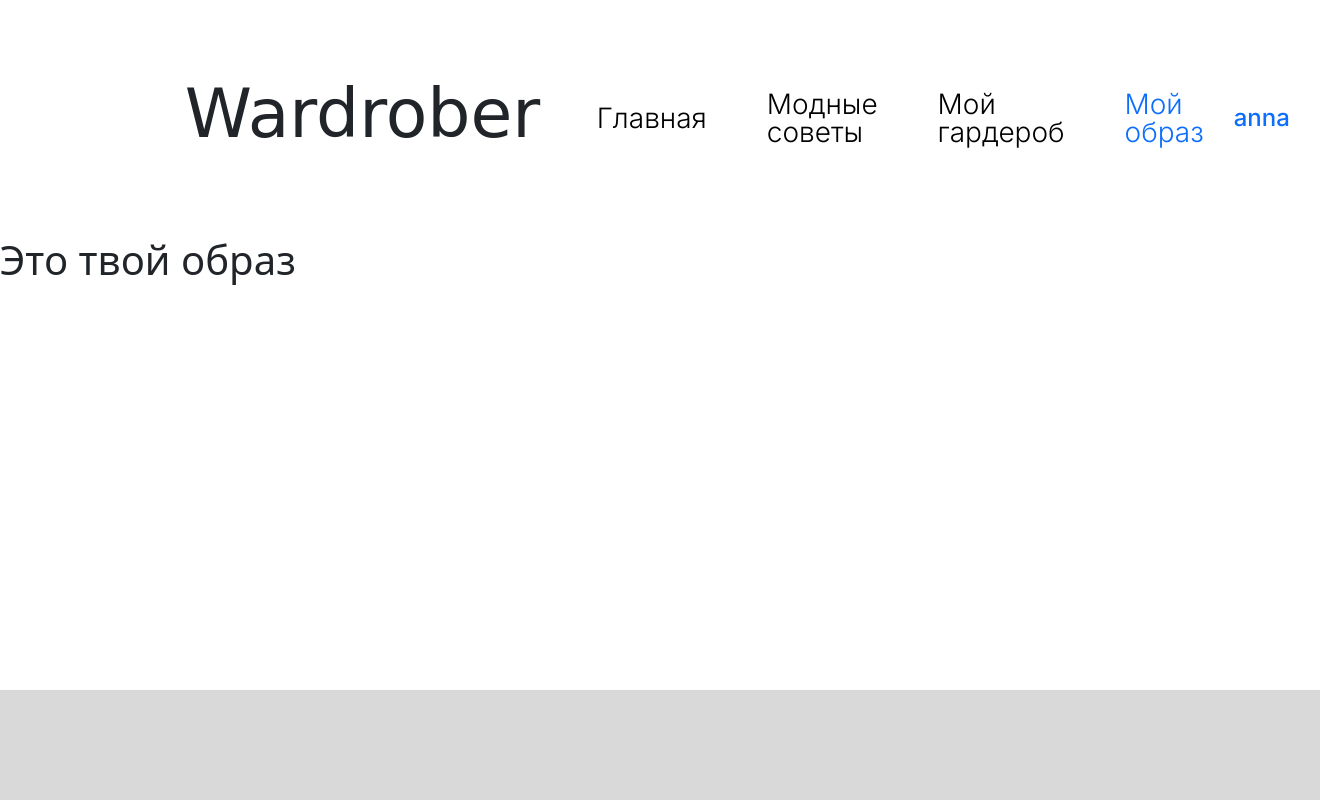
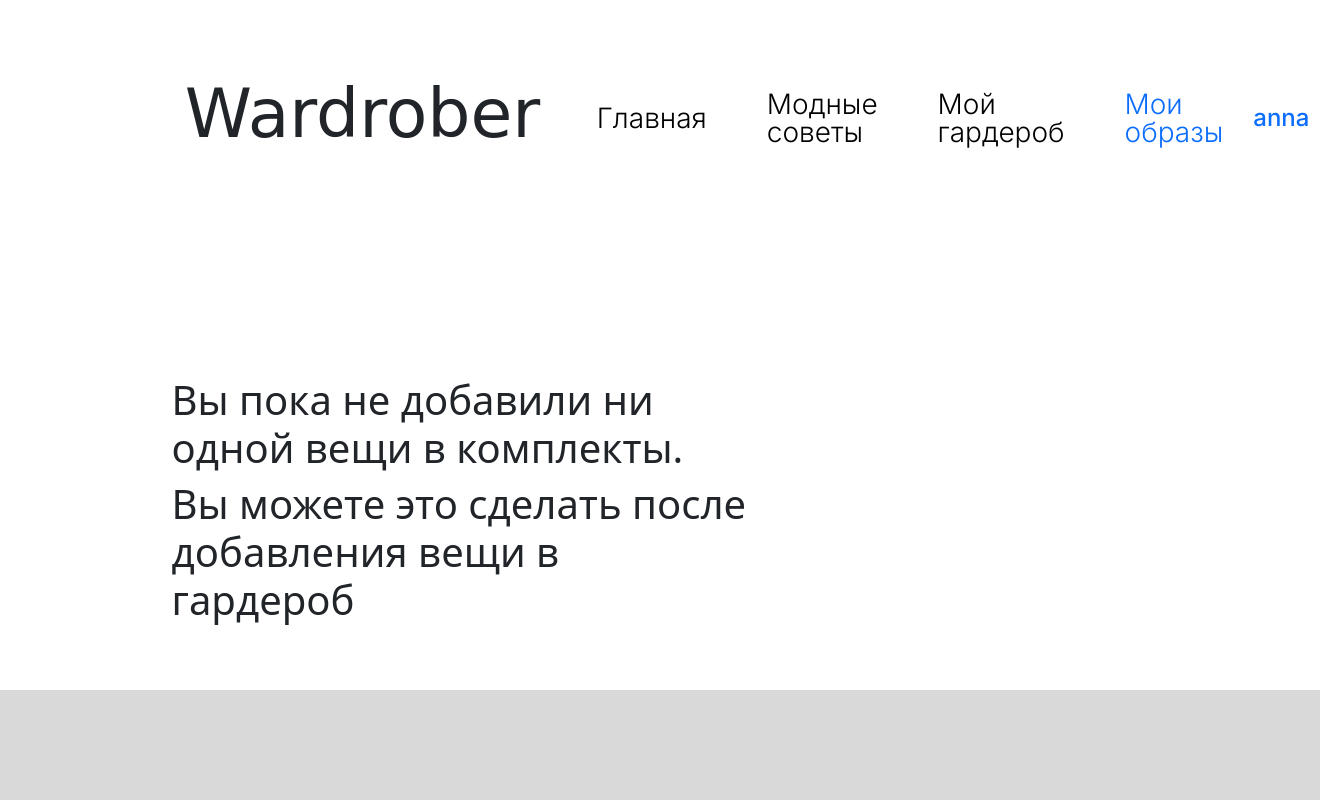
Before and after one commit to annakonda-com/Wardrober, a Flask app: page /look in a window 1320 px wide. Run offline with Flask 3, Linux system fonts and the light colour scheme; a user stored in the database is signed in; data comes from the database, SQL or seed files in the repository; both versions use the stored data as it was after the commit; some web fonts are replaced.

Commit message:
Looks page without functionality

```diff
--- a/server.py
+++ b/server.py
@@ -100,7 +100,7 @@ def advices():
 def advice(id):
     db_sess = db_session.create_session()
     new = db_sess.query(News).filter(News.id == id).first().to_dict()
-    return render_template('advice.html', page_title=new['title'][:10] + '...', new=new)
+    return render_template('advice.html', page_title=new['title'][:10] + '...', new=new, path=request.path)
 
 
 @app.route('/wardrobe', methods=['GET', 'POST'])
@@ -176,7 +176,39 @@ def item(captegory, subcategory, item_id):
 
 @app.route('/look')
 def look():
-    return render_template('look.html', path=request.path)
+    db_sess = db_session.create_session()
+    query = text(
+        "SELECT id, name FROM complects WHERE user_id = :user_id")
+    complects = db_sess.execute(query, {'user_id': current_user.get_id()}).fetchall()
+    return render_template('look.html', path=request.path, complects=complects)
+
+
+@app.route('/look/<int:comp_id>')
+def look_items(comp_id):
+    db_sess = db_session.create_session()
+    query = text(
+        "SELECT id, name FROM complects WHERE user_id = :user_id")
+    complects = db_sess.execute(query, {'user_id': current_user.get_id()}).fetchall()
+    query = text(
+        "SELECT wardrobeitems.id, wardrobeitems.name, "
+        "wardrobeitems.img_url FROM complect_items "
+        "JOIN wardrobeitems ON wardrobeitems.id = complect_items.wardrobe_item_id "
+        "WHERE complect_items.complect_id = :comp_id")
+    items = db_sess.execute(query, {'comp_id': comp_id}).fetchall()
+    return render_template('look.html', path=request.path, items=items, complects=complects)
+
+@app.route('/look/card_of_thing/<int:item_id>')
+def look_item(item_id):
+    db_sess = db_session.create_session()
+    query = text(
+        "SELECT wardrobeitems.name, colors.name, categories.name, subcategories.name, wardrobeitems.img_url, wardrobeitems.season "
+        "FROM wardrobeitems JOIN colors ON colors.id = wardrobeitems.color_id "
+        "JOIN categories ON categories.id = wardrobeitems.category_id "
+        "JOIN subcategories ON subcategories.id = wardrobeitems.subcategory_id "
+        "WHERE wardrobeitems.id = :item_id")
+    itemm = db_sess.execute(query, {'item_id': item_id}).fetchone()
+    return render_template('card_of_thing_look.html', item=itemm, path=request.path)
+
 
 
 @app.route('/add_wardrobe_item', methods=['GET', 'POST'])
@@ -223,8 +255,8 @@ def add_wardrobe_item():
 def add_item_in_look():
     item_id = request.args.get('id')
     db_sess = db_session.create_session()
-    query = text("SELECT name FROM complects")
-    looks = [el[0] for el in list(db_sess.execute(query).fetchall())]
+    query = text("SELECT name FROM complects WHERE user_id = :user_id")
+    looks = [el[0] for el in list(db_sess.execute(query, {'user_id': current_user.get_id()}).fetchall())]
     look_choices = [('', '...'), ('newlook', 'Новый образ')]
     if not looks:
         new_look = Complect(
--- a/static/css/style.css
+++ b/static/css/style.css
@@ -257,6 +257,9 @@ nav {
 .btn_subcategories_wrd:hover {
     background-color: #ACCDFE;
 }
+.look{
+    width: 10vw;
+}
 
 .subcategories-scroll_wrd {
     display: flex;
--- a/templates/base.html
+++ b/templates/base.html
@@ -25,7 +25,7 @@
         <a href="/" class="nav-item" style="color:#000000;">Главная</a>
         {% endif %}
 
-        {% if path == '/advices' %}
+        {% if 'advice' in path %}
         <a href="/advices" class="nav-item" style="color:#0D6EFD;">Модные советы</a>
         {% else %}
         <a href="/advices" class="nav-item" style="color:#000000;">Модные советы</a>
@@ -37,10 +37,10 @@
         <a href="/wardrobe" class="nav-item" style="color:#000000;">Мой гардероб</a>
         {% endif %}
 
-        {% if path == '/look' %}
-        <a href="/look" class="nav-item" style="color:#0D6EFD;">Мой образ</a>
+        {% if 'look' in path %}
+        <a href="/look" class="nav-item" style="color:#0D6EFD;">Мои образы</a>
         {% else %}
-        <a href="/look" class="nav-item" style="color:#000000;">Мой образ</a>
+        <a href="/look" class="nav-item" style="color:#000000;">Мои образы</a>
         {% endif %}
         {% if current_user.is_authenticated %}
         <a id="user-name" href="/logout">{{ current_user.name }}</a>
--- a/templates/look.html
+++ b/templates/look.html
@@ -1,7 +1,53 @@
 {% extends "base.html" %}
 {% block content %}
 {% if current_user.is_authenticated %}
-<h1>Это твой образ</h1>
+<div class="my_container-wardrobe">
+    <div class="button-container_wrd">
+        {% for complect in complects %}
+        <a href="/look/{{complect[0]}}" class="btn_categories_wrd">{{complect[1]}}</a>
+        {% endfor %}
+    </div>
+
+    <div class="button-container_wrd">
+        <div style="margin-top: 30px;">
+            <div style="margin-bottom: 30px;">
+                <div class="cards-grid_wrd">
+                    {% for item in items %}
+                    <div class="card_wrd">
+                        <div class="card-title_wrd">{{item[1]}}</div>
+                        <a href="/look/card_of_thing/{{item[0]}}" class="card-link_wrd">Перейти к вещи</a>
+                        <br>
+                        <img id="item-img" src="/static/users_images/{{item[2]}}"/>
+                    </div>
+                    {% endfor %}
+                </div>
+            </div>
+        </div>
+    </div>
+    {% if complects != [] %}
+    {% if path != '/look'%}
+    <div class="button-container_wrd">
+        <div style="margin-top: 10px;">
+            <a href="#" class="btn_subcategories_wrd look">Очистить комплект</a>
+        </div>
+    </div>
+    <div class="button-container_wrd">
+        <div style="margin-top: 10px;">
+            <a href="#" class="btn_subcategories_wrd look">Удалить комплект</a>
+        </div>
+    </div>
+    {% else %}
+    <div class="my_container">
+        <h1>Выберите комплект, чтобы просмотреть вещи, которые к нему относятся</h1>
+    </div>
+    {% endif %}
+    {% else %}
+    <div class="my_container">
+        <h1>Вы пока не добавили ни одной вещи в комплекты.</h1>
+        <h1>Вы можете это сделать после добавления вещи в гардероб</h1>
+    </div>
+    {% endif %}
+</div>
 {% else %}
 <div class="my_container">
     <h1>Для просмотра своего образа, пожалуйста, войдите или зарегистрируйтесь</h1>
```
Also changed, not shown: templates/card_of_thing_look.html (added, +29 -0 lines), db/wardrober.db, templates/advices.html (indentation only).
